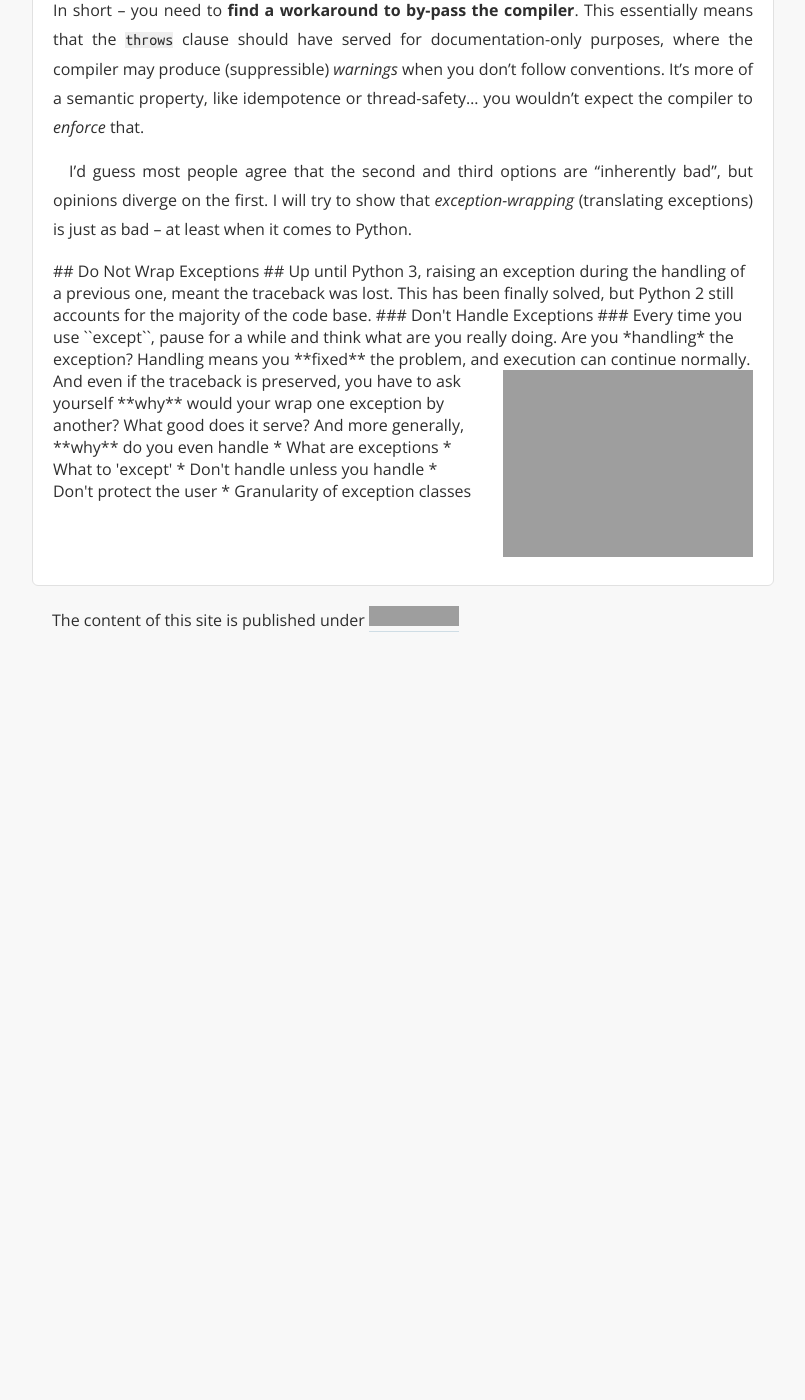
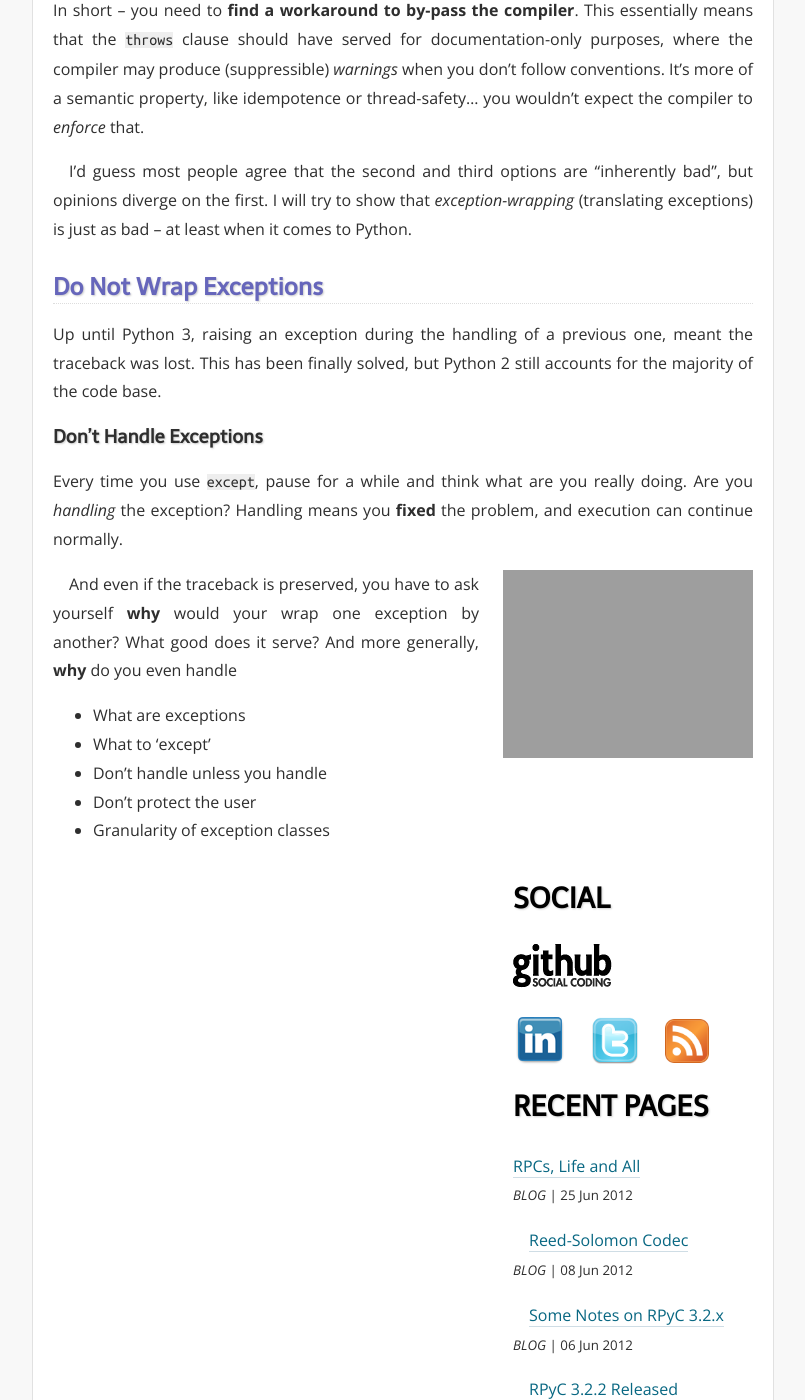
Before and after one commit to tomerfiliba/tomerfiliba.github.io, a Jekyll site: the page built from blog/_posts/2012-07-03-On-Exceptions.md, in a window 1280 px wide and 1400 px high, scrolled down 2187 px. Shown: the whole window, without its empty margins (108-913 px from the left). Built offline with Jekyll 4.4.1, drawn with Linux system fonts in a browser that asks for light colours; Markdown is read by kramdown in place of the engine named in the settings; before the commit the page ends 2838 px from its top, so only the background shows below that; grey boxes are pictures that could not be loaded.

Commit message:
Update master

```diff
--- a/blog/_posts/2012-07-03-On-Exceptions.md
+++ b/blog/_posts/2012-07-03-On-Exceptions.md
@@ -81,7 +81,8 @@ I'd guess most people agree that the second and third options are "inherently ba
 diverge on the first. I will try to show that *exception-wrapping* (translating exceptions)
 is just as bad -- at least when it comes to Python.
 
-<div class="section" id="do-not-wrap">
+<div class="section" id="do-not-wrap" />
+
 ## Do Not Wrap Exceptions ##
 
 Up until Python 3, raising an exception during the handling of a previous one, meant the traceback
```
